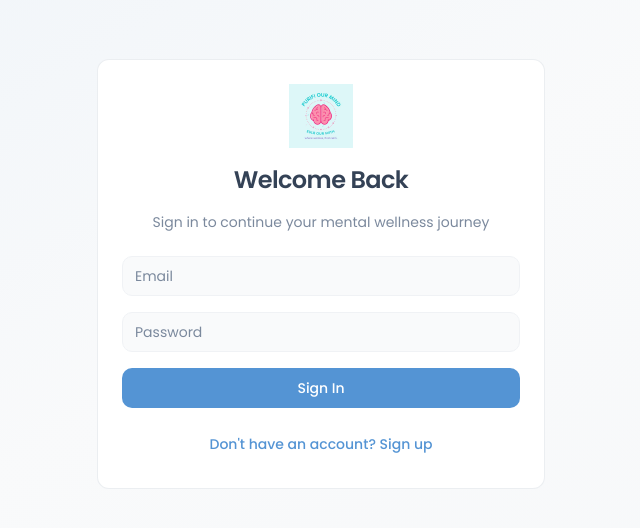
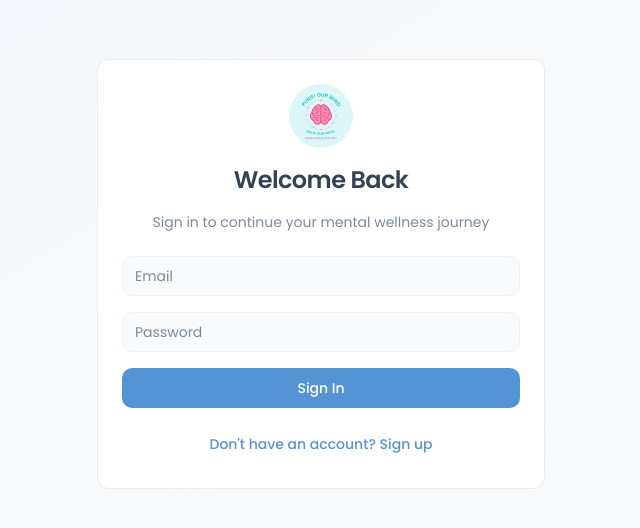
Before and after one commit to Wint-hazel/Purify-our-mind, a React (Vite) app: page /auth in a window 1280 px wide. Shown: the part 126-654 px from the top of the page, without its empty margins (319-959 px from the left). Built offline with nearby package versions, Linux system fonts and the light colour scheme.

Commit message:
Make login logo circular
Updated the login page to display the logo in a circular format.

```diff
--- a/src/pages/Auth.tsx
+++ b/src/pages/Auth.tsx
@@ -63,7 +63,7 @@ const Auth = () => {
         <img
           src={logo}
           alt="Purify Our Mind"
-          className="w-96 h-96 object-contain"
+          className="w-96 h-96 object-cover rounded-full"
         />
       </div>
 
@@ -73,7 +73,7 @@ const Auth = () => {
             <img
               src={logo}
               alt="Purify Our Mind"
-              className="w-16 h-16 object-contain"
+              className="w-16 h-16 object-cover rounded-full"
             />
           </div>
           <CardTitle className="text-2xl text-foreground">
```
